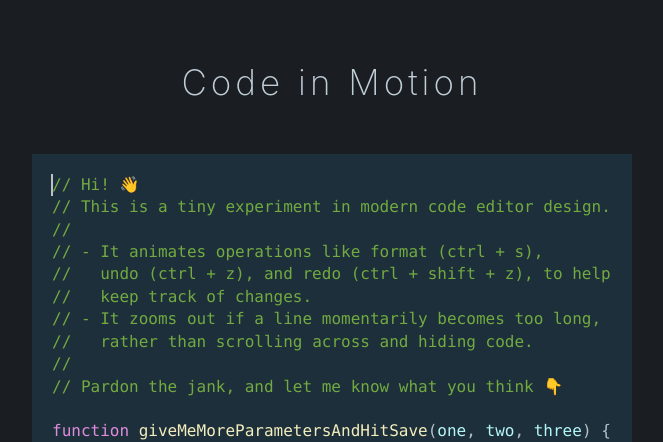
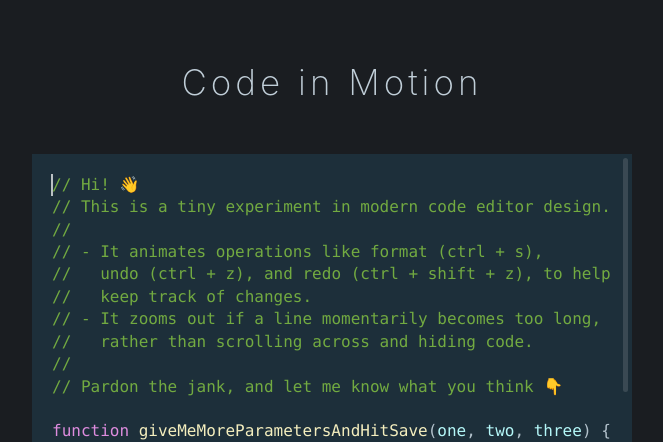
Before and after one commit to ds300/code-in-motion, a React (Create React App) app: page / in a window 1280 px wide. Shown: the top 442 px of the page, without its empty margins (308-971 px from the left). Built offline with nearby package versions, Linux system fonts and the light colour scheme.

Commit message:
make non-interactive scroll bar

```diff
--- a/src/Editor.tsx
+++ b/src/Editor.tsx
@@ -20,6 +20,14 @@ const renderCode = memoize(_renderCode)
 const WIDTH = 600
 const HEIGHT = 500
 const H_PADDING = 20
+
+const ScrollBar = styled.div`
+  position: absolute;
+  right: 4px;
+  width: 5px;
+  border-radius: 2.5px;
+  background-color: rgba(255, 255, 255, 0.13);
+`
 
 const ScaleWrapper = styled.div`
   transform-origin: top left;
@@ -356,6 +364,7 @@ export class Editor extends React.Component<Props, State, Snapshot> {
       !this.selectionUnderlay ||
       !this.scaleRef
     ) {
+      // not expecting this to ever happen
       return
     }
 
@@ -373,6 +382,7 @@ export class Editor extends React.Component<Props, State, Snapshot> {
 
     this.wrapperRef.scrollLeft = 0
 
+    this.positionScrollBar()
     if (!snapshot) {
       return
     }
@@ -621,8 +631,21 @@ export class Editor extends React.Component<Props, State, Snapshot> {
     }
   }
 
+  positionScrollBar() {
+    const H = HEIGHT - 8
+    if (this.scrollBarRef && this.wrapperRef) {
+      const visibleRatio = HEIGHT / this.wrapperRef.scrollHeight
+      const scrollBarHeight = Math.max(H * visibleRatio) - 4
+      const scrollBarTop = 4 + this.wrapperRef.scrollTop * visibleRatio
+      this.scrollBarRef.style.height = scrollBarHeight + "px"
+      this.scrollBarRef.style.top =
+        this.wrapperRef.scrollTop + scrollBarTop + "px"
+    }
+  }
+
   wrapperRef: HTMLDivElement | null = null
   scaleRef: HTMLDivElement | null = null
+  scrollBarRef: HTMLDivElement | null = null
 
   render() {
     const { text, selectionStart, selectionEnd } = this.getCurrentState()
@@ -631,7 +654,10 @@ export class Editor extends React.Component<Props, State, Snapshot> {
       <EditorWrapper>
         <EditorBoxWrapper
           id="wrapper"
-          onScroll={ev => (ev.currentTarget.scrollLeft = 0)}
+          onScroll={ev => {
+            ev.currentTarget.scrollLeft = 0
+            this.positionScrollBar()
+          }}
           innerRef={ref => (this.wrapperRef = ref)}
         >
           <ScaleWrapper id="scaler" innerRef={ref => (this.scaleRef = ref)}>
@@ -673,6 +699,7 @@ export class Editor extends React.Component<Props, State, Snapshot> {
               }}
             />
           </ScaleWrapper>
+          <ScrollBar innerRef={ref => (this.scrollBarRef = ref)} />
         </EditorBoxWrapper>
       </EditorWrapper>
     )
```
